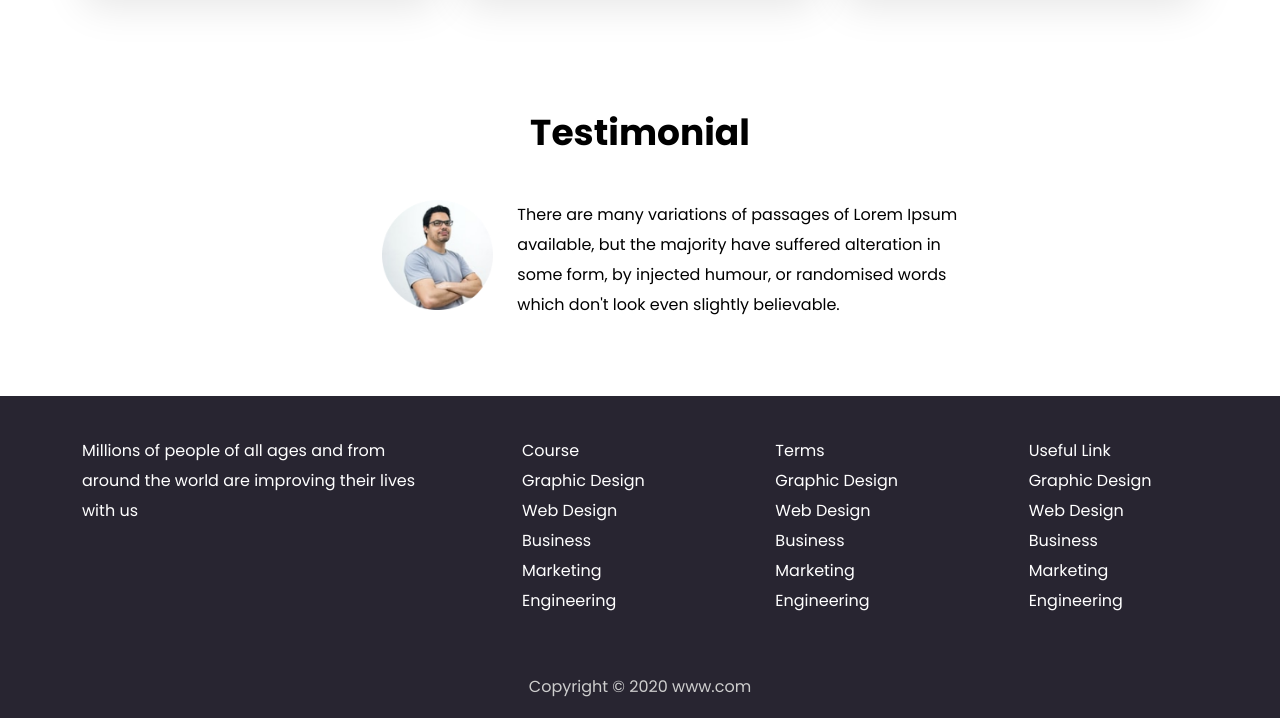
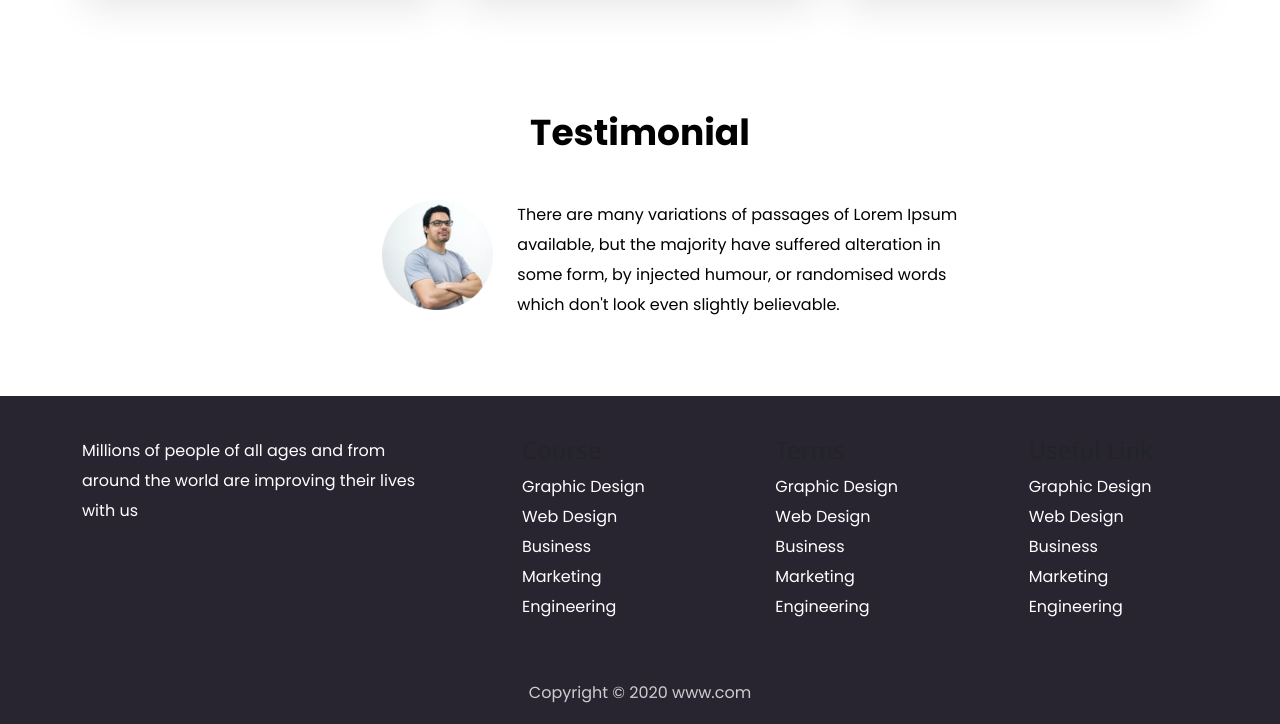
Before and after one commit to shehad-404/E_School, a plain HTML site: page index.html in a window 1280 px wide. Shown: the part 1674-2398 px from the top of the page. Drawn offline with nearby package versions, Linux system fonts and the light colour scheme.

Commit message:
Update index.html

```diff
--- a/index.html
+++ b/index.html
@@ -199,7 +199,7 @@
 </section>
 
 
-
+<!-- footer section -->
 <footer>
   <div class="container">
     <div class="row">
@@ -211,7 +211,7 @@
           <div class="col-md-4">
 
             <ul>
-              <li>Course</li>
+              <h4>Course</h4>
               <li>Graphic Design </li>
               <li>Web Design</li>
               <li>Business</li>
@@ -222,7 +222,7 @@
           </div>
           <div class="col-md-4">
             <ul>
-              <li>Terms<li>
+              <h4>Terms</h4>
               <li>Graphic Design </li>
               <li>Web Design</li>
               <li>Business</li>
@@ -232,7 +232,7 @@
           </div>
           <div class="col-md-4">
             <ul>
-              <li>Useful Link</li>
+              <h4>Useful Link</h4>
               <li>Graphic Design </li>
               <li>Web Design</li>
               <li>Business</li>
```
